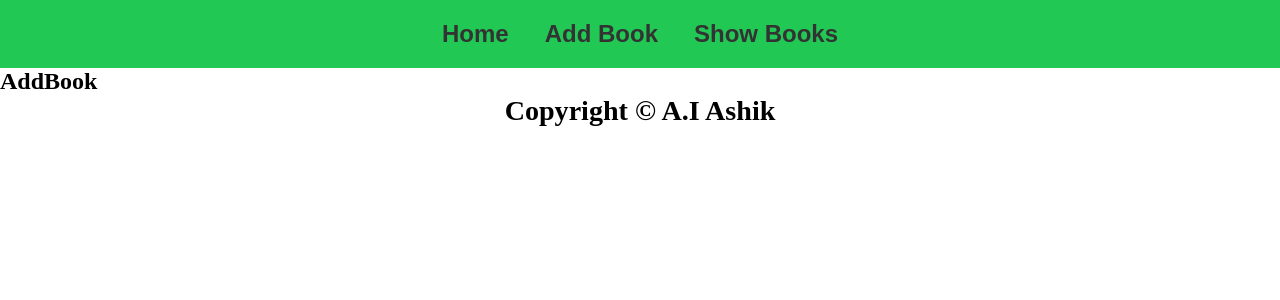
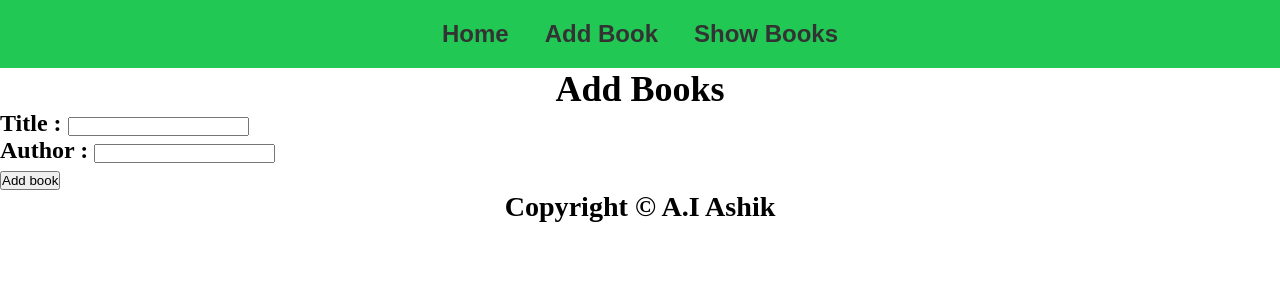
Before and after one commit to AI-Ashik/react-redux-toolkit, a React (Vite) app in the folder react-redux-toolkit-crud-app/: page /add-book in a window 1280 px wide. Shown: the top 300 px of the page. Built offline with nearby package versions, Linux system fonts and the light colour scheme.

Commit message:
fixed nessesaru issues and added addBook functionality

```diff
--- a/react-redux-toolkit-crud-app/package.json
+++ b/react-redux-toolkit-crud-app/package.json
@@ -17,7 +17,8 @@
     "react-redux": "^9.1.0",
     "react-router-dom": "^6.22.0",
     "redux": "^5.0.1",
-    "redux-thunk": "^3.1.0"
+    "redux-thunk": "^3.1.0",
+    "uuid": "^9.0.1"
   },
   "devDependencies": {
     "@types/react": "^18.2.43",
--- a/react-redux-toolkit-crud-app/src/features/books/AddBook.jsx
+++ b/react-redux-toolkit-crud-app/src/features/books/AddBook.jsx
@@ -1,5 +1,54 @@
+import { useState } from "react";
+import { useDispatch, useSelector } from "react-redux";
+import { useNavigate } from "react-router-dom";
+import { addBook } from "./bookSlice";
+
 const AddBook = () => {
-  return <div>AddBook</div>;
+  const [title, setTitle] = useState("");
+  const [author, setAuthor] = useState("");
+
+  const numberOfBooks = useSelector((state) => state.bookReducer.books.length);
+
+  const dispatch = useDispatch();
+  const navigate = useNavigate();
+
+  const handleSubmit = (e) => {
+    e.preventDefault();
+    const book = { id: numberOfBooks + 1, title, author };
+    dispatch(addBook(book));
+    navigate("/show-books", { replace: true });
+  };
+
+  return (
+    <div>
+      <h2 style={{ textAlign: "center" }}>Add Books</h2>
+      <form onSubmit={handleSubmit}>
+        <div className="form-field">
+          <label htmlFor="title">Title : </label>
+          <input
+            type="text"
+            name="title"
+            id="title"
+            value={title}
+            required
+            onChange={(e) => setTitle(e.target.value)}
+          />
+        </div>
+        <div className="form-field">
+          <label htmlFor="author">Author : </label>
+          <input
+            type="text"
+            name="author"
+            id="author"
+            value={author}
+            required
+            onChange={(e) => setAuthor(e.target.value)}
+          />
+        </div>
+        <button type="submit">Add book</button>
+      </form>
+    </div>
+  );
 };
 
 export default AddBook;
--- a/react-redux-toolkit-crud-app/src/features/books/BooksView.jsx
+++ b/react-redux-toolkit-crud-app/src/features/books/BooksView.jsx
@@ -6,6 +6,7 @@ const BooksView = () => {
 
   return (
     <div>
+      <h2>Books List</h2>
       <table className={styles.table}>
         <thead>
           <tr>
--- /dev/null
+++ b/react-redux-toolkit-crud-app/src/features/books/addBook.module.css
@@ -0,0 +1,30 @@
+/* addBook.module.css */
+
+.container {
+  margin: 0 auto;
+  width: 50%;
+}
+
+.form-field {
+  margin-bottom: 1rem;
+}
+
+.label {
+  display: block;
+  font-weight: bold;
+}
+
+.input {
+  width: 100%;
+  padding: 0.5rem;
+  font-size: 1rem;
+}
+
+.submit-button {
+  background-color: #007bff;
+  color: #fff;
+  border: none;
+  padding: 0.5rem 1rem;
+  cursor: pointer;
+  border-radius: 4px;
+}
--- a/react-redux-toolkit-crud-app/src/features/books/bookSlice.jsx
+++ b/react-redux-toolkit-crud-app/src/features/books/bookSlice.jsx
@@ -12,9 +12,12 @@ const bookSlice = createSlice({
   initialState: initialBooks,
   reducers: {
     showBooks: (state) => state,
+    addBook: (state, action) => {
+      state.books.push(action.payload);
+    },
   },
 });
 
-export const { showBooks } = bookSlice.actions;
+export const { showBooks, addBook } = bookSlice.actions;
 
 export default bookSlice.reducer;
```
Also changed, not shown: 2 other files (tests, documents, lock files or other folders).
